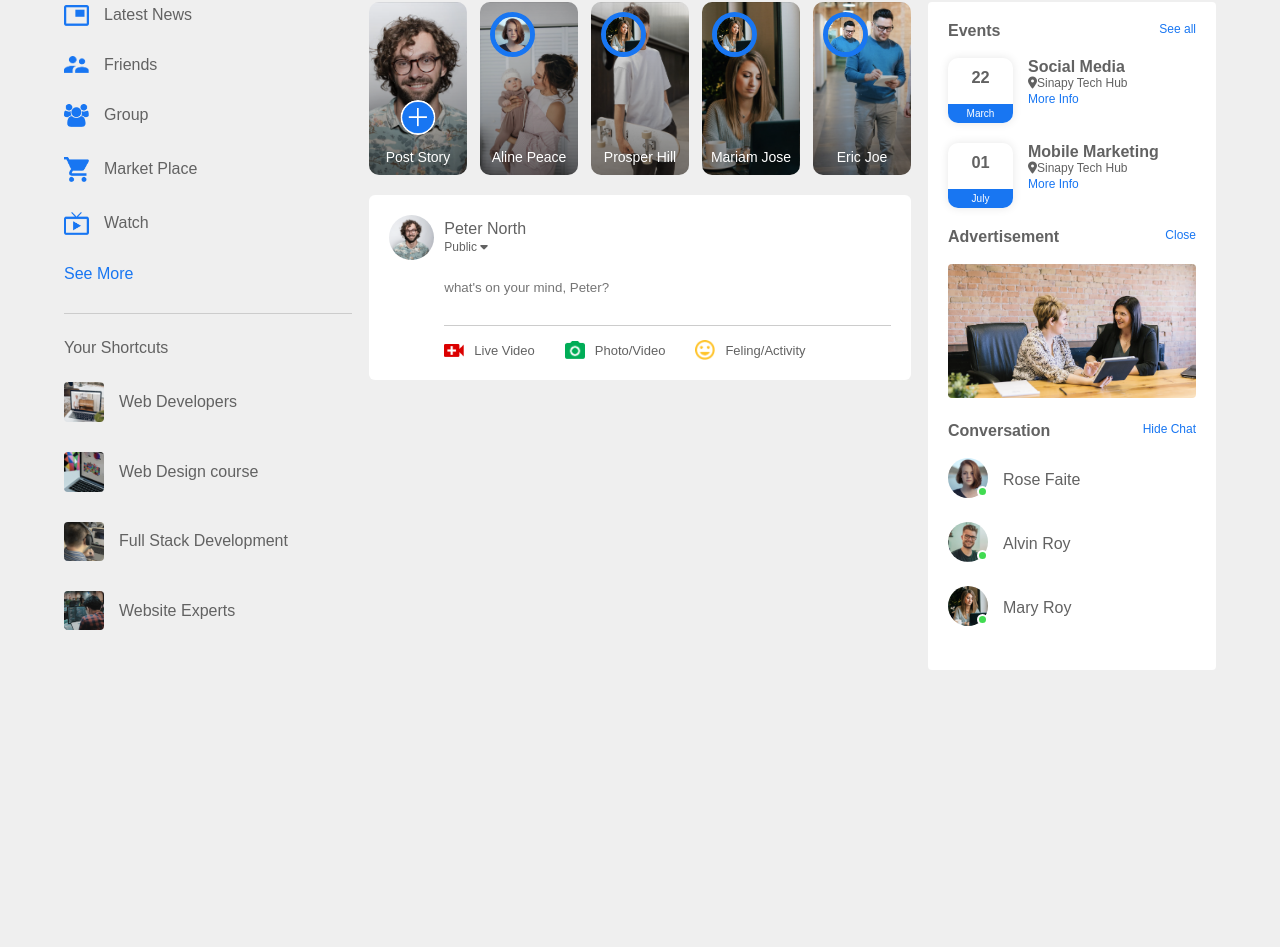
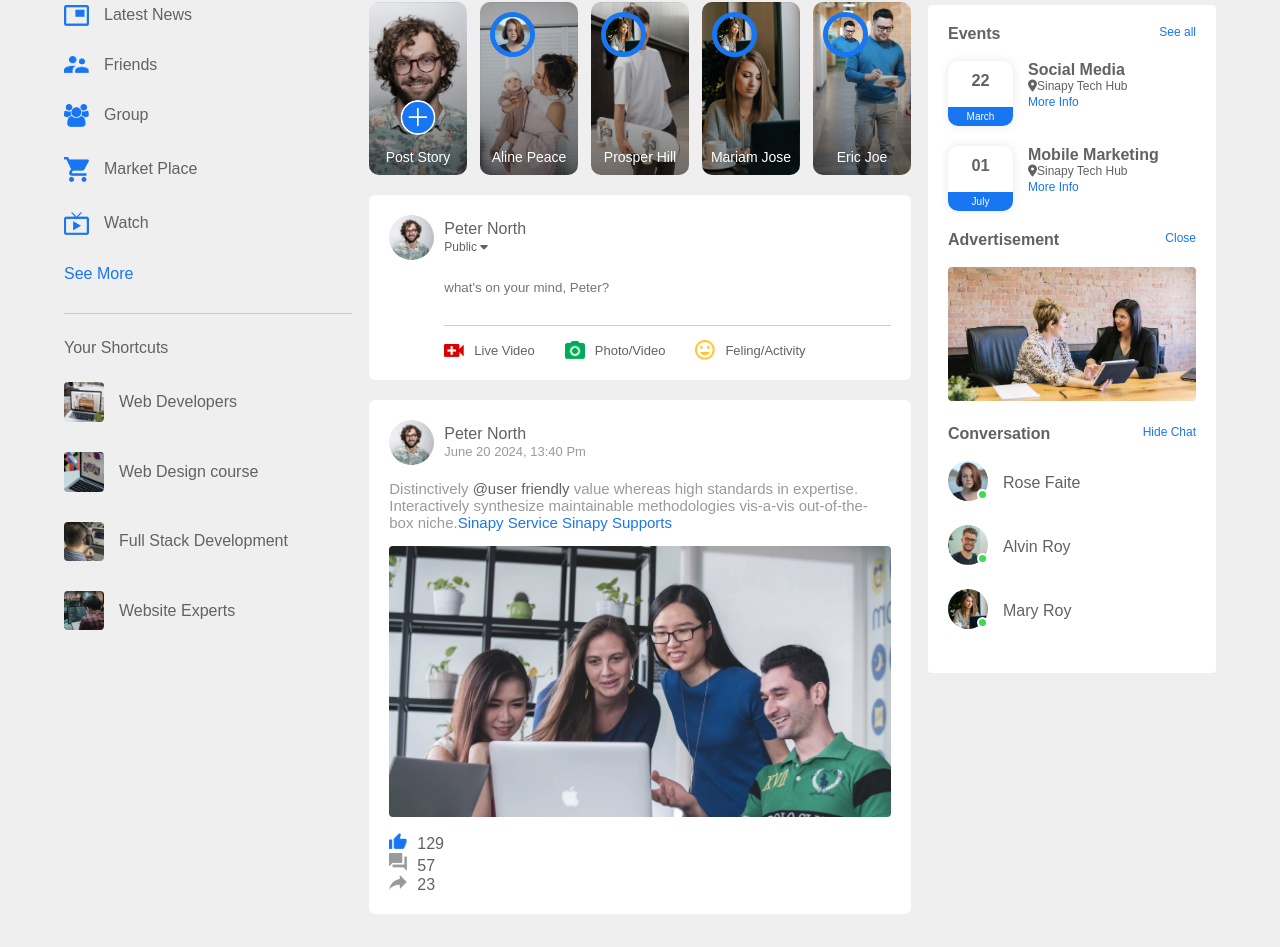
Before and after one commit to Kwizera123/social_website_FB-FrontEnd, a plain HTML site: page index.html in a window 1280 px wide. Shown: the part 65-1012 px from the top of the page. Before the commit the page ends 800 px from the top, so only its background shows below. Drawn offline with Linux system fonts and the light colour scheme.

Commit message:
user post details added

```diff
--- a/index.html
+++ b/index.html
@@ -93,8 +93,33 @@
             </div>
           </div>
       </div>
+<!-- start write post section -->
 
+      <div class="post-container">
+                  <div class="user-profile">
+            <img src="images/profile-pic.png">
+            <div>
+              <p>Peter North</p>
+              <span>June 20 2024, 13:40 Pm</span>
+            </div>
+          </div>
+          <p class="post-text">
+            Distinctively <span>@user friendly</span> value whereas high standards in expertise. Interactively synthesize maintainable methodologies vis-a-vis out-of-the-box niche.<a href="#">Sinapy Service</a>
+            <a href="#">Sinapy Supports</a>
+          </p>
+          <img src="images/feed-image-1.png" class="post-img">
 
+          <div class="post-row">
+            <div class="activity-icons">
+              <div><img src="images/like-blue.png">129</div>
+              <div><img src="images/comments.png">57</div>
+              <div><img src="images/share.png">23</div>
+            </div>
+            <div class="post-profile-icon">
+
+            </div>
+          </div>
+      </div>
 
 
  <!-- End Write Post section -->
--- a/style.css
+++ b/style.css
@@ -316,3 +316,43 @@ nav{
   width: 20px;
   margin-right: 10px;
 }
+
+.post-container{
+  width: 100%;
+  background: #fff;
+  border-radius: 6px;
+  padding: 20px;
+  color: #626262;
+  margin: 20px 0;
+}
+.user-profile span{
+  font-size: 13px;
+  color: #9a9a9a;
+}
+.post-text{
+  color: #9a9a9a;
+  margin: 15px 0;
+  font-size: 15px;
+}
+.post-text span{
+  color: #626262;
+  font-weight: 500;
+}
+.post-text a{
+  color: #1876f2;
+  text-decoration: none;
+}
+.post-img {
+  width: 100%;
+  border-radius: 4px;
+  margin-bottom: 12px;
+}
+.post-row{
+  display: flex;
+  align-items: center;
+  justify-content: space-between;
+}
+.activity-icons div img{
+  width: 18px;
+  margin-right: 10px;
+}
```
